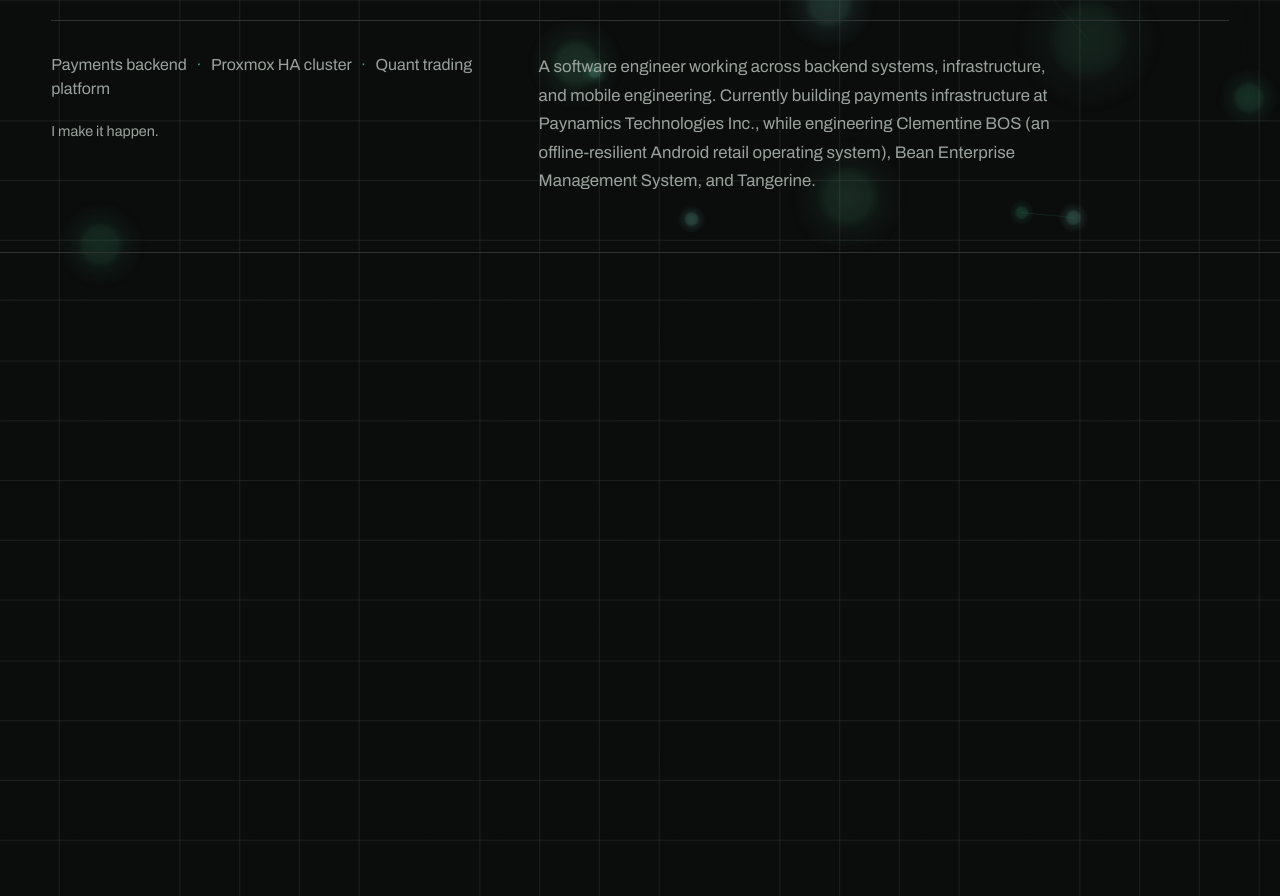
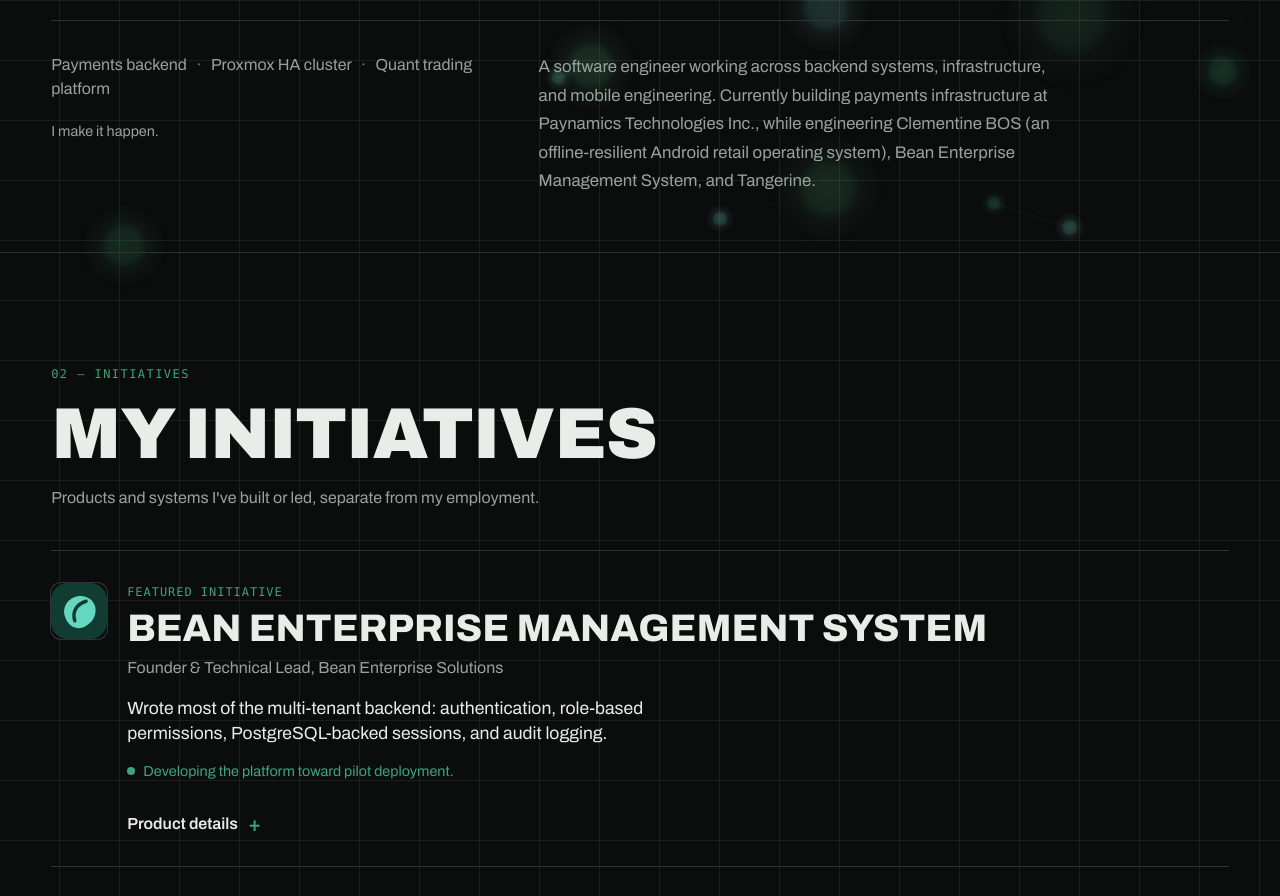
Before and after one commit to vinny-Kev/PortfolioShowCase, a plain HTML site: page main-page.html in a window 1280 px wide. Shown: the part 509-1405 px from the top of the page. Drawn offline with nearby package versions, Linux system fonts and the light colour scheme.

Commit message:
Fix desktop reveal visibility and deploy missing scrollReveal script

```diff
--- /dev/null
+++ b/scripts/scrollReveal.js
@@ -0,0 +1,80 @@
+// Scroll-driven reveal animations and progress indicator.
+// Reveals fire once per element. Respects prefers-reduced-motion and mobile tab layout.
+(() => {
+	const reducedMotion = window.matchMedia('(prefers-reduced-motion: reduce)');
+	const mobile = window.matchMedia('(max-width: 640px)');
+
+	// ── Scroll progress bar ──
+	const progressBar = document.querySelector('.scroll-progress');
+
+	if (progressBar) {
+		const updateProgress = () => {
+			const max = document.documentElement.scrollHeight - window.innerHeight;
+			progressBar.style.width = max > 0
+				? `${Math.min((window.scrollY / max) * 100, 100)}%`
+				: '0%';
+		};
+
+		window.addEventListener('scroll', updateProgress, { passive: true });
+		window.addEventListener('resize', updateProgress, { passive: true });
+		updateProgress();
+	}
+
+	// ── Scroll reveal ──
+	const shouldSkip = () => reducedMotion.matches || mobile.matches;
+
+	const revealAll = () => {
+		document.querySelectorAll('[data-reveal]:not(.revealed)').forEach((el) => el.classList.add('revealed'));
+		document.querySelectorAll('.initiative-card:not(.revealed), .career-timeline__item:not(.revealed)').forEach((el) => el.classList.add('revealed'));
+	};
+
+	if (shouldSkip() || !('IntersectionObserver' in window)) {
+		revealAll();
+		return;
+	}
+
+	document.documentElement.classList.add('js-scroll-reveal');
+
+	const observer = new IntersectionObserver((entries) => {
+		entries.forEach((entry) => {
+			if (entry.isIntersecting) {
+				entry.target.classList.add('revealed');
+				observer.unobserve(entry.target);
+			}
+		});
+	}, { threshold: 0.06, rootMargin: '0px 0px -50px 0px' });
+
+	// Observe static sections with [data-reveal].
+	if (!shouldSkip()) {
+		document.querySelectorAll('[data-reveal]').forEach((el) => observer.observe(el));
+	}
+
+	// Watch for dynamically added initiative cards and timeline items.
+	const watchContainer = (containerSelector, childSelector) => {
+		const container = document.querySelector(containerSelector);
+		if (!container) return;
+
+		const observeElements = () => {
+			container.querySelectorAll(`${childSelector}:not([data-observed])`).forEach((el, i) => {
+				el.setAttribute('data-observed', '');
+
+				if (shouldSkip()) {
+					el.classList.add('revealed');
+				} else {
+					el.style.transitionDelay = `${i * 120}ms`;
+					observer.observe(el);
+				}
+			});
+		};
+
+		observeElements();
+		new MutationObserver(observeElements).observe(container, { childList: true });
+	};
+
+	watchContainer('#initiatives-list', '.initiative-card');
+	watchContainer('#experience-list', '.career-timeline__item');
+
+	// Handle viewport or motion-preference changes.
+	mobile.addEventListener('change', () => { if (mobile.matches) revealAll(); });
+	reducedMotion.addEventListener('change', () => { if (reducedMotion.matches) revealAll(); });
+})();
--- a/style/style.css
+++ b/style/style.css
@@ -1148,12 +1148,12 @@ body.portfolio {
 }
 
 /* ---------- Scroll reveal — static sections ---------- */
-[data-reveal] {
+.js-scroll-reveal [data-reveal] {
   opacity: 0;
   transform: translateY(28px);
 }
 
-[data-reveal].revealed {
+.js-scroll-reveal [data-reveal].revealed {
   opacity: 1;
   transform: translateY(0);
   transition: opacity 700ms cubic-bezier(0.16, 1, 0.3, 1),
@@ -1161,14 +1161,14 @@ body.portfolio {
 }
 
 /* ---------- Scroll reveal — dynamic cards/items ---------- */
-#initiatives-list .initiative-card,
-#experience-list .career-timeline__item {
+.js-scroll-reveal #initiatives-list .initiative-card,
+.js-scroll-reveal #experience-list .career-timeline__item {
   opacity: 0;
   transform: translateY(24px);
 }
 
-#initiatives-list .initiative-card.revealed,
-#experience-list .career-timeline__item.revealed {
+.js-scroll-reveal #initiatives-list .initiative-card.revealed,
+.js-scroll-reveal #experience-list .career-timeline__item.revealed {
   opacity: 1;
   transform: translateY(0);
   transition: opacity 550ms cubic-bezier(0.16, 1, 0.3, 1),
```
Also changed, not shown: assets/clementine-mark.svg (added), 1 other file.
